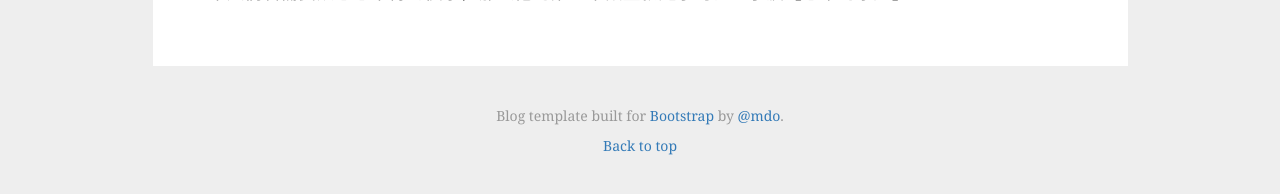
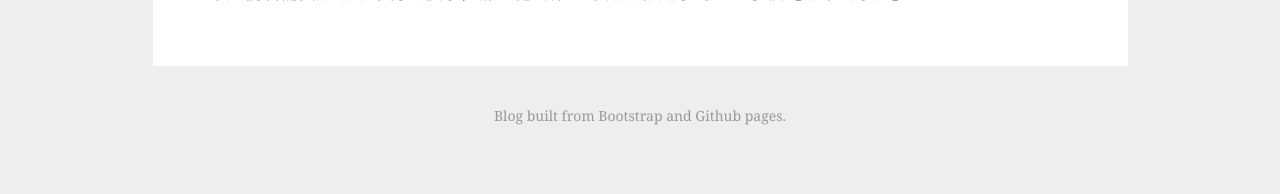
Before and after one commit to insolo/Reading-notes, a Jekyll site: the page built from _posts/2014-10-30-reading-and-thinking-seriously.md, in a window 1280 px wide. Shown: the part 642-836 px from the top of the page. Built offline with Jekyll 4.4.1, drawn with Linux system fonts in a browser that asks for light colours; Markdown is read by kramdown in place of the engine named in the settings.

Commit message:
footer update

```diff
--- a/_layouts/default.html
+++ b/_layouts/default.html
@@ -63,10 +63,8 @@
     </div><!-- /.container -->
 
     <div class="blog-footer">
-      <p>Blog template built for <a href="http://getbootstrap.com/">Bootstrap</a> by <a href="https://twitter.com/mdo">@mdo</a>.</p>
-      <p>
-        <a href="http://readingseriously.com/#">Back to top</a>
-      </p>
+      <p>Blog built from Bootstrap and Github pages.</p>
+
     </div>
 
 
--- a/_layouts/post.html
+++ b/_layouts/post.html
@@ -66,10 +66,8 @@
     </div><!-- /.container -->
 
     <div class="blog-footer">
-      <p>Blog template built for <a href="http://getbootstrap.com/">Bootstrap</a> by <a href="https://twitter.com/mdo">@mdo</a>.</p>
-      <p>
-        <a href="http://readingseriously.com/#">Back to top</a>
-      </p>
+      <p>Blog built from Bootstrap and Github pages.</p>
+
     </div>
 
 
```
